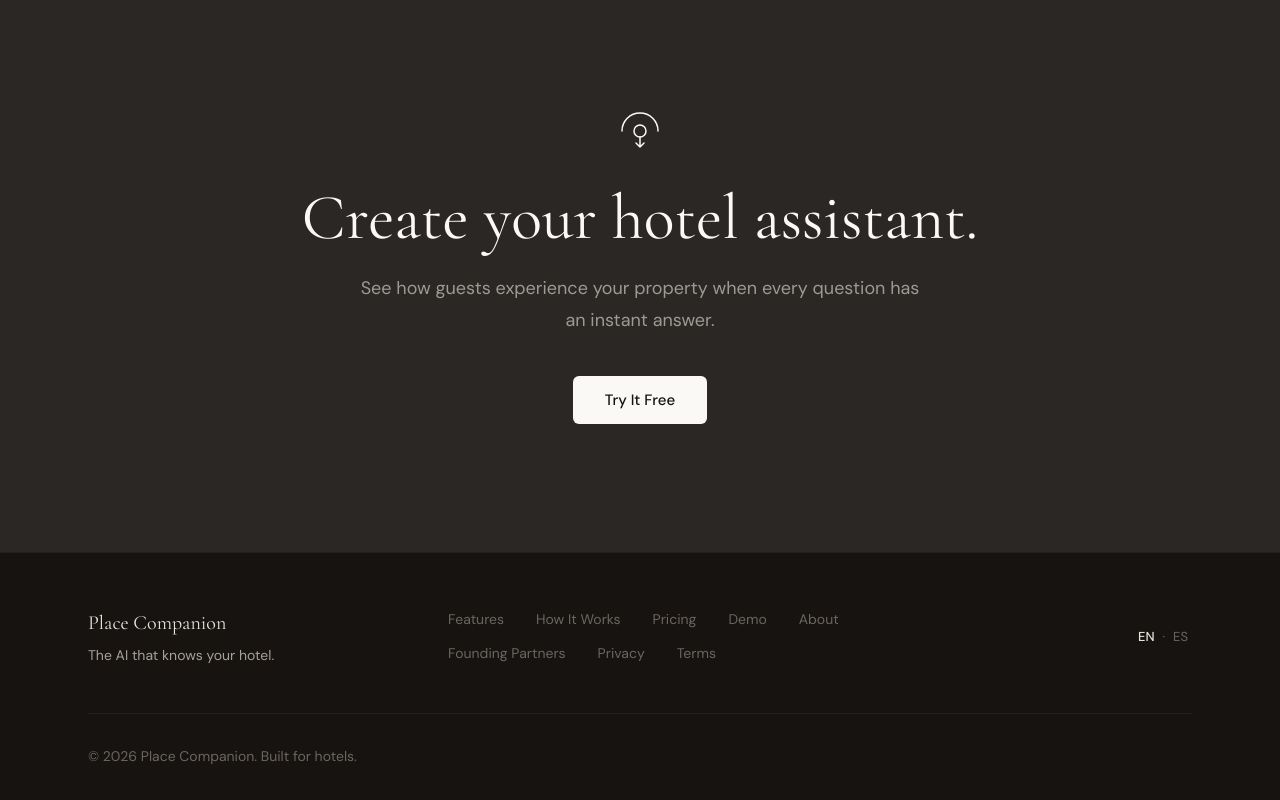
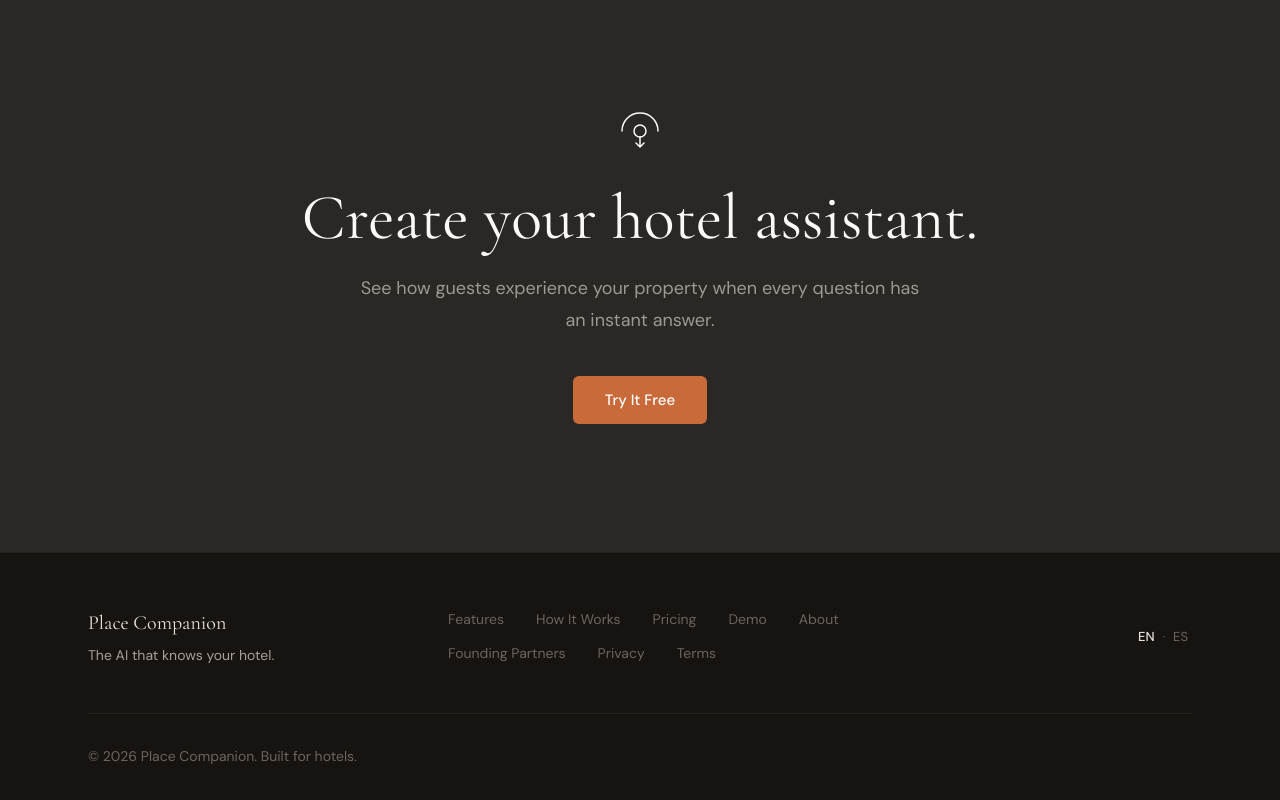
Before and after one commit to eduardovertiz-dotcom/placecompanion, a Next.js app: page /features in a window 1280 px wide. Shown: the part 5495-6295 px from the top of the page. Built offline with nearby package versions, Linux system fonts and the light colour scheme.

Commit message:
fix: features page bottom CTA button color to orange #C96A3A

```diff
--- a/src/app/features/page.tsx
+++ b/src/app/features/page.tsx
@@ -239,7 +239,7 @@ export default function FeaturesPage() {
           </p>
           <Link
             href="/onboarding"
-            className="font-sans font-medium text-[#141413] bg-[#FAF9F5] hover:bg-white/90 h-12 px-8 rounded-md inline-flex items-center transition-colors duration-200 mt-10"
+            className="font-sans font-medium text-white bg-[#C96A3A] hover:bg-[#D4784A] h-12 px-8 rounded-md inline-flex items-center transition-colors duration-200 mt-10"
             style={{ fontSize: "15px" }}
           >
             {t.finalCta.button}
```
